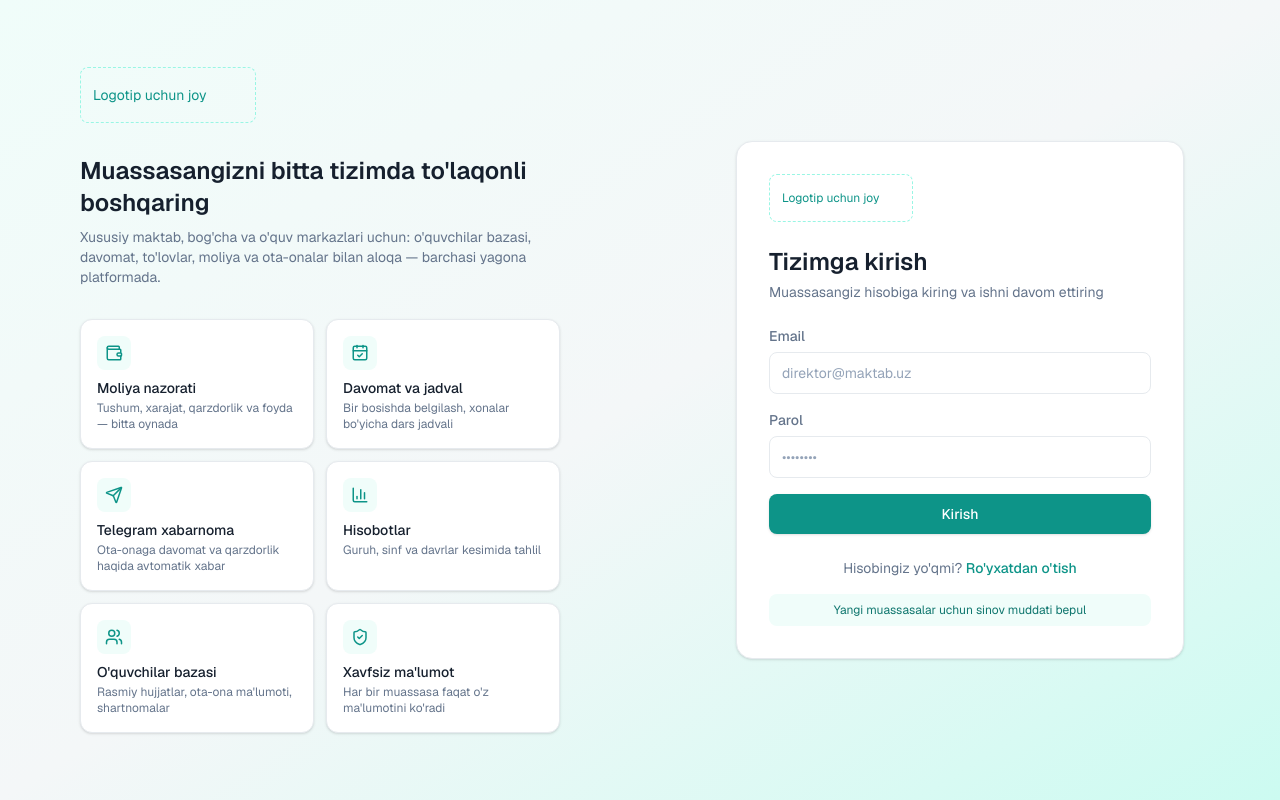
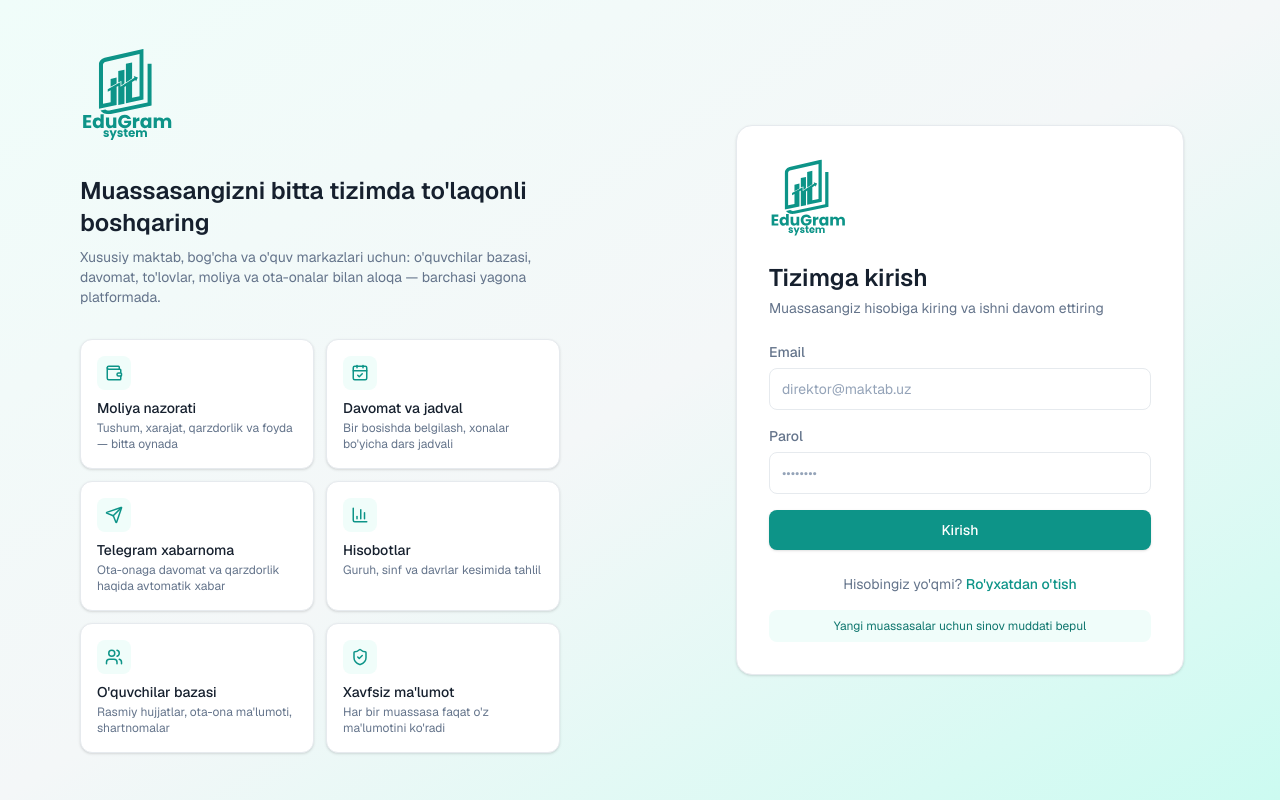
Before and after one commit to newsideas/onetizim, a Next.js app: page /login in a window 1280 px wide. Built offline with nearby package versions, Linux system fonts and the light colour scheme.

Commit message:
feat(brand): EduGram logotipi (sidebar, login, register) — shaffof fon va brend rangi

```diff
--- a/app/(auth)/login/page.tsx
+++ b/app/(auth)/login/page.tsx
@@ -1,6 +1,7 @@
 "use client";
 
 import { useState } from "react";
+import { Logo } from "@/components/ui/Logo";
 import { useForm } from "react-hook-form";
 import { zodResolver } from "@hookform/resolvers/zod";
 import { useRouter } from "next/navigation";
@@ -43,10 +44,7 @@ export default function LoginPage() {
 
       <div className="flex w-full items-center justify-center px-4 py-10 lg:w-1/2">
         <div className="w-full max-w-md rounded-2xl border border-line bg-surface p-8 shadow-sm">
-          {/* Logo joyi (mobil va desktop) */}
-          <div className="mb-6 flex h-12 w-36 items-center rounded-lg border border-dashed border-brand-200 px-3 text-xs text-brand-600">
-            Logotip uchun joy
-          </div>
+          <Logo className="mb-6 h-20" />
 
           <h1 className="text-2xl font-semibold text-ink">Tizimga kirish</h1>
           <p className="mt-1 mb-6 text-sm text-ink-muted">
--- a/app/(auth)/register/page.tsx
+++ b/app/(auth)/register/page.tsx
@@ -1,6 +1,7 @@
 "use client";
 
 import { useState } from "react";
+import { Logo } from "@/components/ui/Logo";
 import { useForm } from "react-hook-form";
 import { zodResolver } from "@hookform/resolvers/zod";
 import { useRouter } from "next/navigation";
@@ -103,10 +104,7 @@ export default function RegisterPage() {
   return (
     <main className="min-h-screen bg-gradient-to-br from-brand-50 via-canvas to-brand-100 px-4 py-10">
       <div className="mx-auto max-w-4xl">
-        {/* Logotip uchun joy — mijoz o'zi qo'yadi */}
-        <div className="mx-auto mb-6 flex h-12 w-36 items-center justify-center rounded-lg border border-dashed border-brand-300 text-xs text-brand-600">
-          Logotip uchun joy
-        </div>
+        <div className="mb-6 flex justify-center"><Logo className="h-20" /></div>
 
         <div className="rounded-2xl border border-line bg-surface p-6 shadow-sm md:p-8">
           <h1 className="text-center text-2xl font-semibold text-ink">
--- a/components/auth/AuthShowcase.tsx
+++ b/components/auth/AuthShowcase.tsx
@@ -6,6 +6,7 @@ import {
   Users,
   ShieldCheck,
 } from "lucide-react";
+import { Logo } from "@/components/ui/Logo";
 
 const FEATURES = [
   {
@@ -47,10 +48,7 @@ const FEATURES = [
 export function AuthShowcase() {
   return (
     <div className="hidden lg:flex lg:w-1/2 lg:flex-col lg:justify-center lg:px-12 xl:px-20">
-      {/* Logo joyi */}
-      <div className="mb-8 flex h-14 w-44 items-center rounded-lg border border-dashed border-brand-200 px-3 text-sm text-brand-600">
-        Logotip uchun joy
-      </div>
+      <Logo className="mb-8 h-24" />
 
       <h2 className="text-2xl font-semibold text-ink">
         Muassasangizni bitta tizimda to&apos;laqonli boshqaring
--- a/components/layout/Sidebar.tsx
+++ b/components/layout/Sidebar.tsx
@@ -4,6 +4,7 @@ import Link from "next/link";
 import { usePathname } from "next/navigation";
 import { buildNavItems } from "@/lib/navigation";
 import { useSegment } from "@/components/layout/SegmentProvider";
+import { Logo } from "@/components/ui/Logo";
 
 export function Sidebar({
   onNavigate,
@@ -20,6 +21,7 @@ export function Sidebar({
     <nav className="flex h-full flex-col bg-surface">
       {/* Muassasa nomi va turi */}
       <div className="border-b border-line px-4 py-4">
+        <Logo className="mb-3 h-16" />
         <div className="truncate text-base font-semibold text-ink">
           {orgName || "IPRO TIZIM"}
         </div>
--- /dev/null
+++ b/components/ui/Logo.tsx
@@ -0,0 +1,34 @@
+import Image from "next/image";
+
+/**
+ * EDUGRAM SYSTEM logotipi.
+ *
+ * Ikki variant bor:
+ * - `brand` (standart) — sayt brend rangida (oq fonda yaxshi o'qiladi).
+ *   SVG ichidagi rang `currentColor` bo'lgani uchun matn rangidan oladi.
+ * - `original` — logotipning o'z rangi (#10fa9f), to'q fon uchun.
+ */
+export function Logo({
+  variant = "brand",
+  className = "h-10",
+}: {
+  variant?: "brand" | "original";
+  className?: string;
+}) {
+  const src = variant === "brand" ? "/logo-brand.svg" : "/logo.svg";
+
+  return (
+    <span
+      className={`inline-flex items-center ${className}`}
+    >
+      <Image
+        src={src}
+        alt="EDUGRAM SYSTEM"
+        width={180}
+        height={180}
+        className="h-full w-auto"
+        priority
+      />
+    </span>
+  );
+}
```
Also changed, not shown: public/logo-brand.svg (added), public/logo.svg (added).
